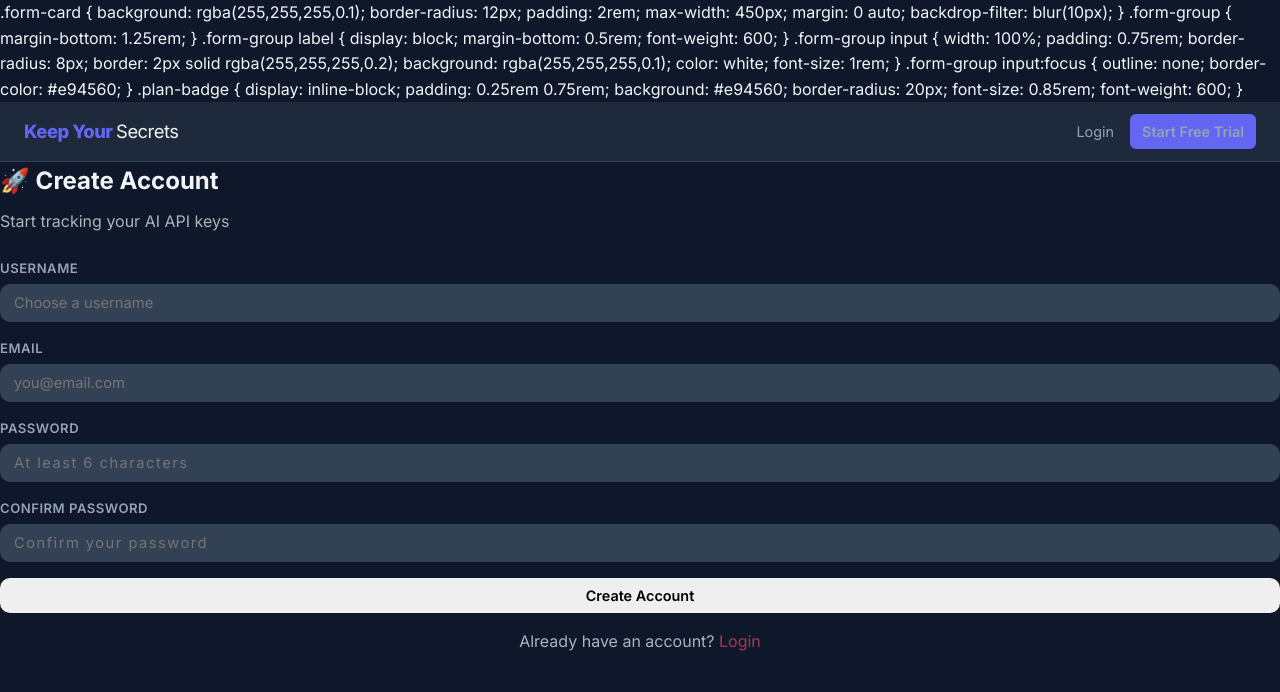
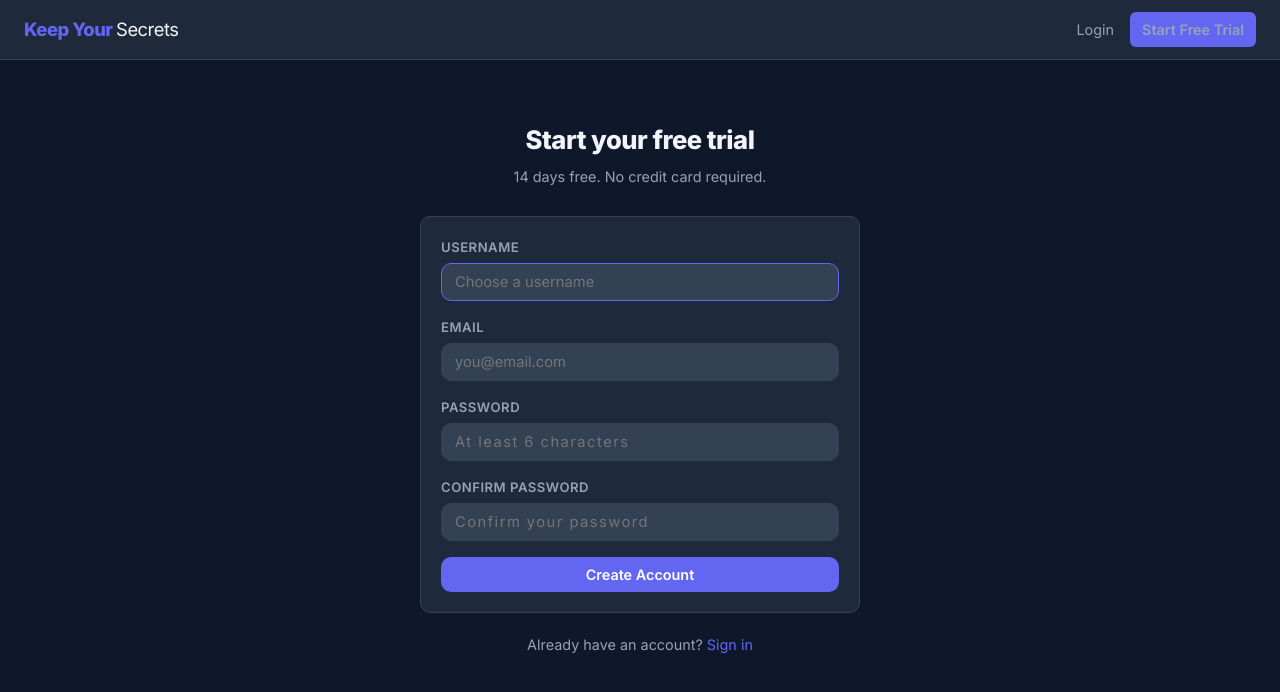
Before and after one commit to Liberty-Emporium/jays-keep-your-secrets, a Flask app: page /signup in a window 1280 px wide. Shown: the top 692 px of the page. Run offline with Flask 2, Linux system fonts and the light colour scheme.

Commit message:
Redesign signup.html — brand system

```diff
--- a/templates/signup.html
+++ b/templates/signup.html
@@ -1,82 +1,36 @@
 {% extends "base.html" %}
+{% block title %}Create Account — Keep Your Secrets{% endblock %}
+{% block content %}
+<div class="page-narrow">
+  <div style="text-align:center;margin-bottom:28px">
+    <h1 style="font-size:1.6rem;font-weight:800;letter-spacing:-0.5px">Start your free trial</h1>
+    <p style="color:var(--text-muted);font-size:0.9rem;margin-top:4px">14 days free. No credit card required.</p>
+  </div>
 
-{% block title %}Sign Up - Jay's Keep Your Secrets{% endblock %}
+  <div class="card">
+    <form method="POST">
+      <div class="form-group">
+        <label>Username</label>
+        <input type="text" name="username" placeholder="Choose a username" required autofocus>
+      </div>
+      <div class="form-group">
+        <label>Email</label>
+        <input type="email" name="email" placeholder="you@email.com" required>
+      </div>
+      <div class="form-group">
+        <label>Password</label>
+        <input type="password" name="password" placeholder="At least 6 characters" required>
+      </div>
+      <div class="form-group">
+        <label>Confirm Password</label>
+        <input type="password" name="confirm_password" placeholder="Confirm your password" required>
+      </div>
+      <button type="submit" class="btn btn-primary btn-full" style="margin-top:4px">Create Account</button>
+    </form>
+  </div>
 
-{% block extra_css %}
-.form-card {
-    background: rgba(255,255,255,0.1);
-    border-radius: 12px;
-    padding: 2rem;
-    max-width: 450px;
-    margin: 0 auto;
-    backdrop-filter: blur(10px);
-}
-.form-group { margin-bottom: 1.25rem; }
-.form-group label {
-    display: block;
-    margin-bottom: 0.5rem;
-    font-weight: 600;
-}
-.form-group input {
-    width: 100%;
-    padding: 0.75rem;
-    border-radius: 8px;
-    border: 2px solid rgba(255,255,255,0.2);
-    background: rgba(255,255,255,0.1);
-    color: white;
-    font-size: 1rem;
-}
-.form-group input:focus {
-    outline: none;
-    border-color: #e94560;
-}
-.plan-badge {
-    display: inline-block;
-    padding: 0.25rem 0.75rem;
-    background: #e94560;
-    border-radius: 20px;
-    font-size: 0.85rem;
-    font-weight: 600;
-}
-{% endblock %}
-
-{% block content %}
-<div class="form-card">
-    <h2 style="margin-bottom: 0.5rem;">🚀 Create Account</h2>
-    <p style="opacity: 0.7; margin-bottom: 1.5rem;">Start tracking your AI API keys</p>
-
-    <form method="POST">
-        <div class="form-group">
-            <label for="username">Username</label>
-            <input type="text" id="username" name="username" placeholder="Choose a username" required>
-        </div>
-
-        <div class="form-group">
-            <label for="email">Email</label>
-            <input type="email" id="email" name="email" placeholder="you@email.com" required>
-        </div>
-
-        <div class="form-group">
-            <label for="password">Password</label>
-            <input type="password" id="password" name="password" placeholder="At least 6 characters" required>
-        </div>
-
-        <div class="form-group">
-            <label for="confirm_password">Confirm Password</label>
-            <input type="password" id="confirm_password" name="confirm_password" placeholder="Confirm your password" required>
-        </div>
-
-        <button type="submit" class="btn" style="width: 100%;">Create Account</button>
-    </form>
-
-    <p style="text-align: center; margin-top: 1rem; opacity: 0.7;">
-        Already have an account? <a href="/login" style="color: #e94560;">Login</a>
-    </p>
-
-    {% if demo_mode %}
-    <p style="text-align: center; margin-top: 1rem;">
-        <a href="/demo" class="btn btn-secondary" style="font-size: 0.9rem;">Try Demo First</a>
-    </p>
-    {% endif %}
+  <p style="text-align:center;margin-top:20px;font-size:0.9rem;color:var(--text-muted)">
+    Already have an account? <a href="/login">Sign in</a>
+  </p>
 </div>
 {% endblock %}
```
